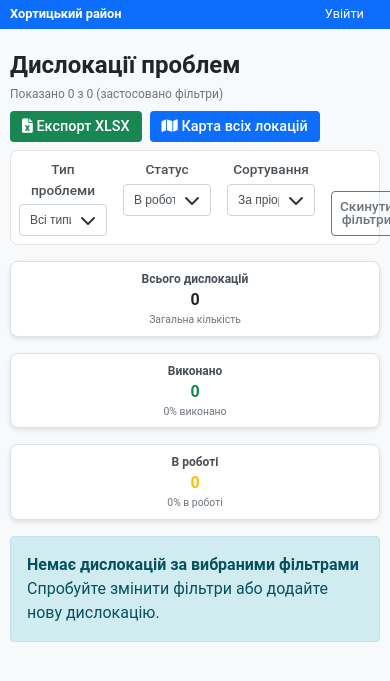
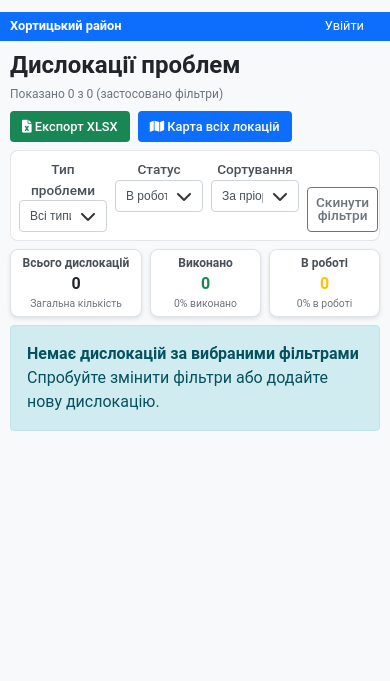
Before and after one commit to reeperetter/blagoustrij, a Flask app: page / in a window 390 px wide. Shown: the top 681 px of the page. Run offline with Flask 3, Linux system fonts and the light colour scheme; data that the repository does not hold is empty.

Commit message:
425 done

```diff
--- a/static/css/style.css
+++ b/static/css/style.css
@@ -760,19 +760,77 @@ body {
 }
 
 @media (max-width: 425px) {
+    .layout {
+        max-width: 415px;
+        margin-top: 0.75rem;
+    }
+
+    .button--success,
+    .button--primary {
+        padding: 0.5rem 0.75rem;
+        font-size: 0.8rem;
+        line-height: 1.2;
+    }
+
+    .filter-section {
+        gap: 0.5rem;
+    }
+
+    .filter-section,
+    .stats-grid {
+        margin-bottom: 0.5rem;
+    }
+
+    .form__label {
+        margin-bottom: 0;
+    }
+
     .navigation__brand,
     .navigation__text,
     .admin,
     .navigation__link {
         font-size: 0.8rem;
     }
+
     .stats-grid {
-        grid-template-columns: 1fr;
+        grid-template-columns: 3fr;
+        display: flex;
+        justify-content: space-between;
+        gap: 0.5rem;
+    }
+
+    .stats-card {
+        flex: 1 0 auto;
+        min-width: 30%;
+        padding: 0.25rem;
     }
 
     .search-section__form {
         flex-direction: column;
-        gap: 0.5rem;
+    }
+
+    #searchResults {
+        min-width: 100%;
+        font-size: 0.85rem;
+        margin-bottom: 0;
+    }
+
+    #searchInput,
+    .search-section__addon,
+    .search-section__button {
+        font-size: 0.8rem;
+    }
+
+    .search-section__button {
+        padding: 0 0.8rem;
+    }
+
+    .data-table-container {
+        overflow-x: scroll;
+    }
+
+    .data-table__cell {
+        font-size: 0.75rem;
     }
 }
 
```
